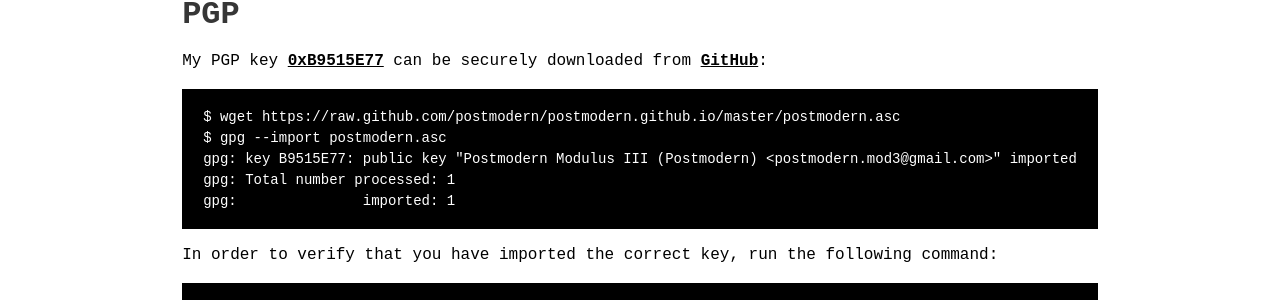
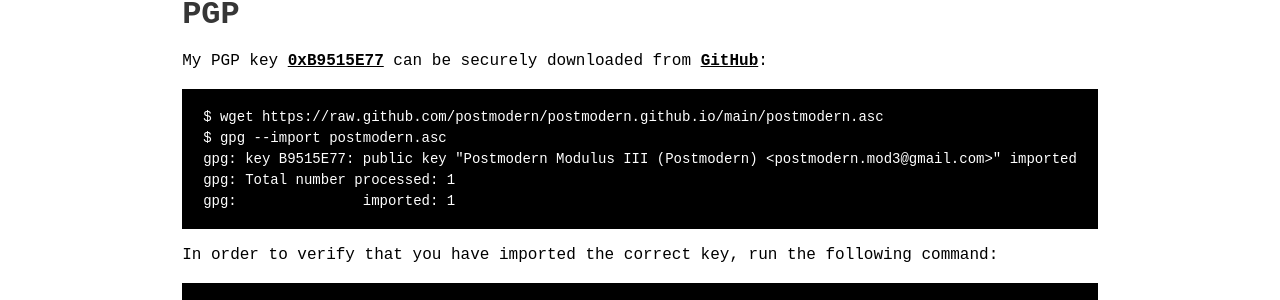
Before and after one commit to postmodern/postmodern.github.io, a Jekyll site: the page built from pgp/index.md, in a window 1280 px wide. Shown: the part 379-679 px from the top of the page. Built offline with Jekyll 4.4.1, drawn with Linux system fonts in a browser that asks for light colours; some of the changed lines change nothing that is shown.

Commit message:
Switched to the main branch.

```diff
--- a/pgp/index.md
+++ b/pgp/index.md
@@ -5,9 +5,9 @@
 
 # PGP
 
-My PGP key [0xB9515E77] can be securely downloaded from [GitHub](https://raw.github.com/postmodern/postmodern.github.io/master/postmodern.asc):
+My PGP key [0xB9515E77] can be securely downloaded from [GitHub](https://raw.github.com/postmodern/postmodern.github.io/main/postmodern.asc):
 
-    $ wget https://raw.github.com/postmodern/postmodern.github.io/master/postmodern.asc
+    $ wget https://raw.github.com/postmodern/postmodern.github.io/main/postmodern.asc
     $ gpg --import postmodern.asc
     gpg: key B9515E77: public key "Postmodern Modulus III (Postmodern) <postmodern.mod3@gmail.com>" imported
     gpg: Total number processed: 1
```
